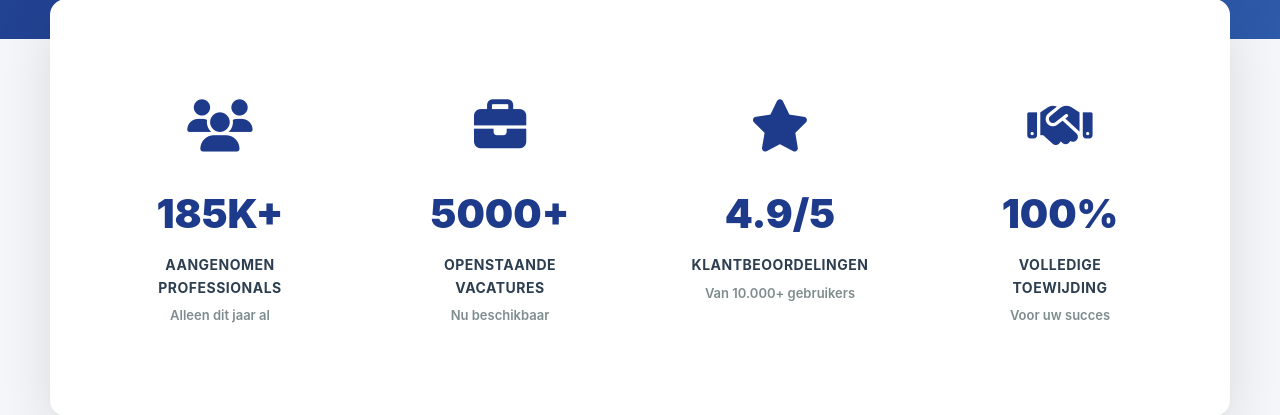
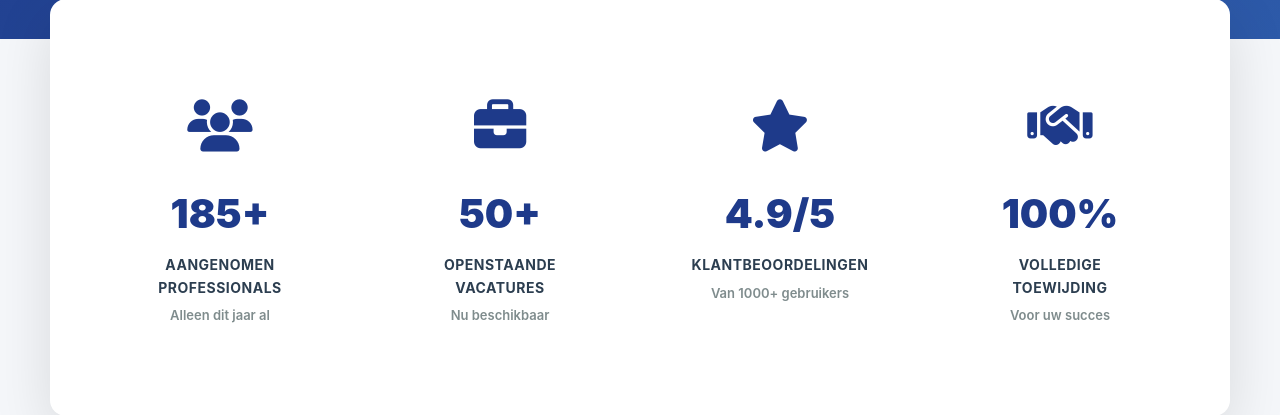
Before and after one commit to MSma1l/multidiensten_company, a WordPress theme: template wordpress/multidiensten/front-page.php in a window 1280 px wide. Shown: the part 499-914 px from the top of the page. Run offline with PHP 8.4 and a stand-in for WordPress, Linux system fonts and the light colour scheme; the site name, menu and one post (Sample post) are stand-ins, and other content is empty.

Commit message:
Update quick-stats numbers per client feedback
Change hero stat figures across all copies (WordPress theme, React
source, and HTML previews):
- 185K+ -> 185+ (professionals hired)
- 5000+ -> 50+ (open positions)
- ratings subtitle: 10K+/10.000+ users -> 1000+ users

Co-Authored-By: Claude Opus 4.8 (1M context) <noreply@anthropic.com>

```diff
--- a/wordpress/multidiensten/front-page.php
+++ b/wordpress/multidiensten/front-page.php
@@ -42,7 +42,7 @@ $contact_url   = esc_url( md_page_url( 'contact' ) );
 		<div class="quick-stats-container">
 			<div class="quick-stat">
 				<div class="quick-stat-icon"><i class="fas fa-users"></i></div>
-				<div class="quick-stat-number">185K+</div>
+				<div class="quick-stat-number">185+</div>
 				<div class="quick-stat-label hidden-nl">Aangenomen Professionals</div>
 				<div class="quick-stat-label hidden-en">Professionals Hired</div>
 				<div class="quick-stat-text hidden-nl">Alleen dit jaar al</div>
@@ -51,7 +51,7 @@ $contact_url   = esc_url( md_page_url( 'contact' ) );
 
 			<div class="quick-stat">
 				<div class="quick-stat-icon"><i class="fas fa-briefcase"></i></div>
-				<div class="quick-stat-number">5000+</div>
+				<div class="quick-stat-number">50+</div>
 				<div class="quick-stat-label hidden-nl">Openstaande Vacatures</div>
 				<div class="quick-stat-label hidden-en">Open Positions</div>
 				<div class="quick-stat-text hidden-nl">Nu beschikbaar</div>
@@ -63,8 +63,8 @@ $contact_url   = esc_url( md_page_url( 'contact' ) );
 				<div class="quick-stat-number">4.9/5</div>
 				<div class="quick-stat-label hidden-nl">Klantbeoordelingen</div>
 				<div class="quick-stat-label hidden-en">Client Ratings</div>
-				<div class="quick-stat-text hidden-nl">Van 10.000+ gebruikers</div>
-				<div class="quick-stat-text hidden-en">From 10K+ users</div>
+				<div class="quick-stat-text hidden-nl">Van 1000+ gebruikers</div>
+				<div class="quick-stat-text hidden-en">From 1000+ users</div>
 			</div>
 
 			<div class="quick-stat">
--- a/wordpress/preview.html
+++ b/wordpress/preview.html
@@ -74,13 +74,13 @@
 			<div class="quick-stats-container">
 				<div class="quick-stat">
 					<div class="quick-stat-icon"><i class="fas fa-users"></i></div>
-					<div class="quick-stat-number">185K+</div>
+					<div class="quick-stat-number">185+</div>
 					<div class="quick-stat-label hidden-nl">Aangenomen Professionals</div><div class="quick-stat-label hidden-en">Professionals Hired</div>
 					<div class="quick-stat-text hidden-nl">Alleen dit jaar al</div><div class="quick-stat-text hidden-en">This year alone</div>
 				</div>
 				<div class="quick-stat">
 					<div class="quick-stat-icon"><i class="fas fa-briefcase"></i></div>
-					<div class="quick-stat-number">5000+</div>
+					<div class="quick-stat-number">50+</div>
 					<div class="quick-stat-label hidden-nl">Openstaande Vacatures</div><div class="quick-stat-label hidden-en">Open Positions</div>
 					<div class="quick-stat-text hidden-nl">Nu beschikbaar</div><div class="quick-stat-text hidden-en">Ready now</div>
 				</div>
@@ -88,7 +88,7 @@
 					<div class="quick-stat-icon"><i class="fas fa-star"></i></div>
 					<div class="quick-stat-number">4.9/5</div>
 					<div class="quick-stat-label hidden-nl">Klantbeoordelingen</div><div class="quick-stat-label hidden-en">Client Ratings</div>
-					<div class="quick-stat-text hidden-nl">Van 10.000+ gebruikers</div><div class="quick-stat-text hidden-en">From 10K+ users</div>
+					<div class="quick-stat-text hidden-nl">Van 1000+ gebruikers</div><div class="quick-stat-text hidden-en">From 1000+ users</div>
 				</div>
 				<div class="quick-stat">
 					<div class="quick-stat-icon"><i class="fas fa-handshake"></i></div>
```
Also changed, not shown: design_html.html (+4 -4 lines), src/data/translations.js (+6 -6 lines).
